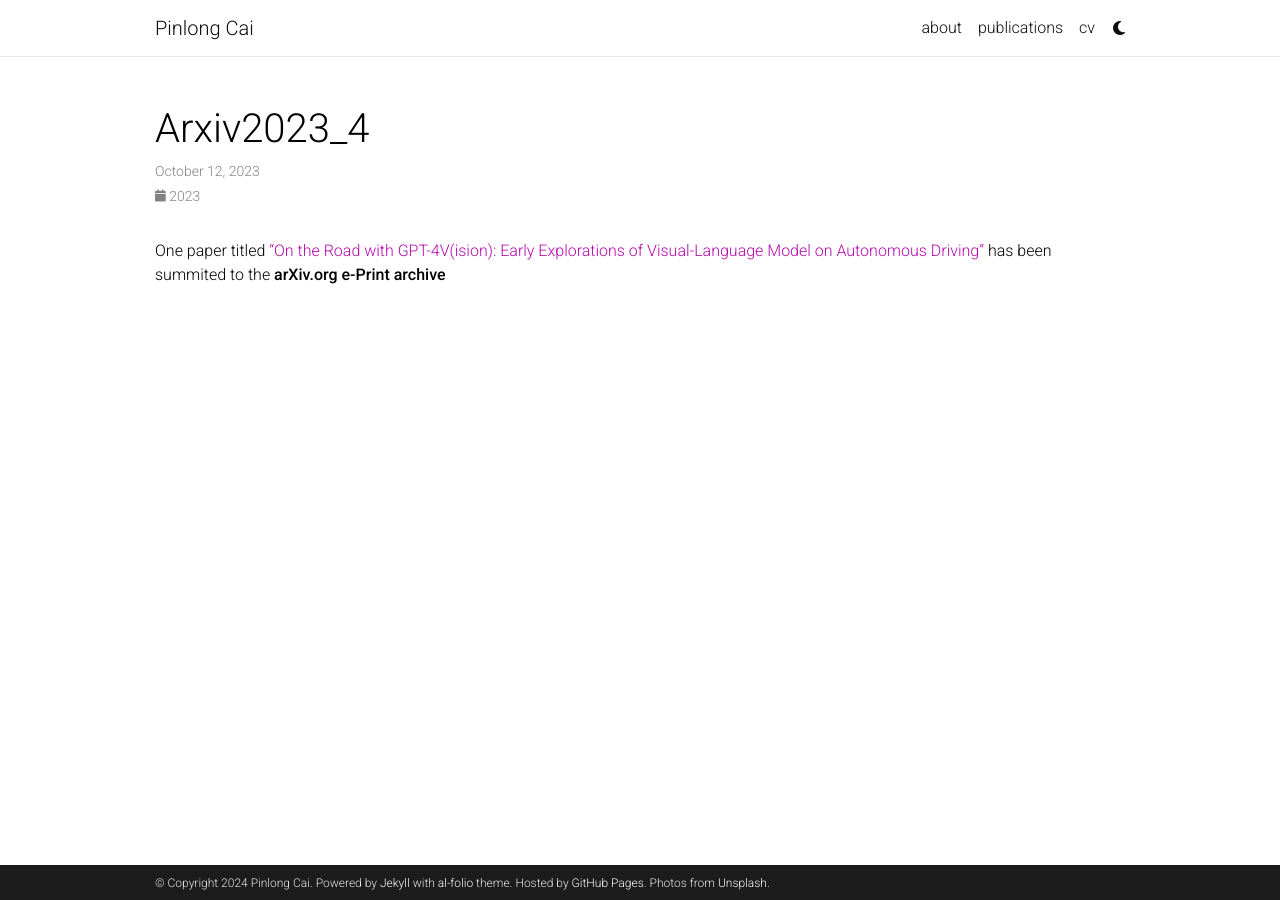
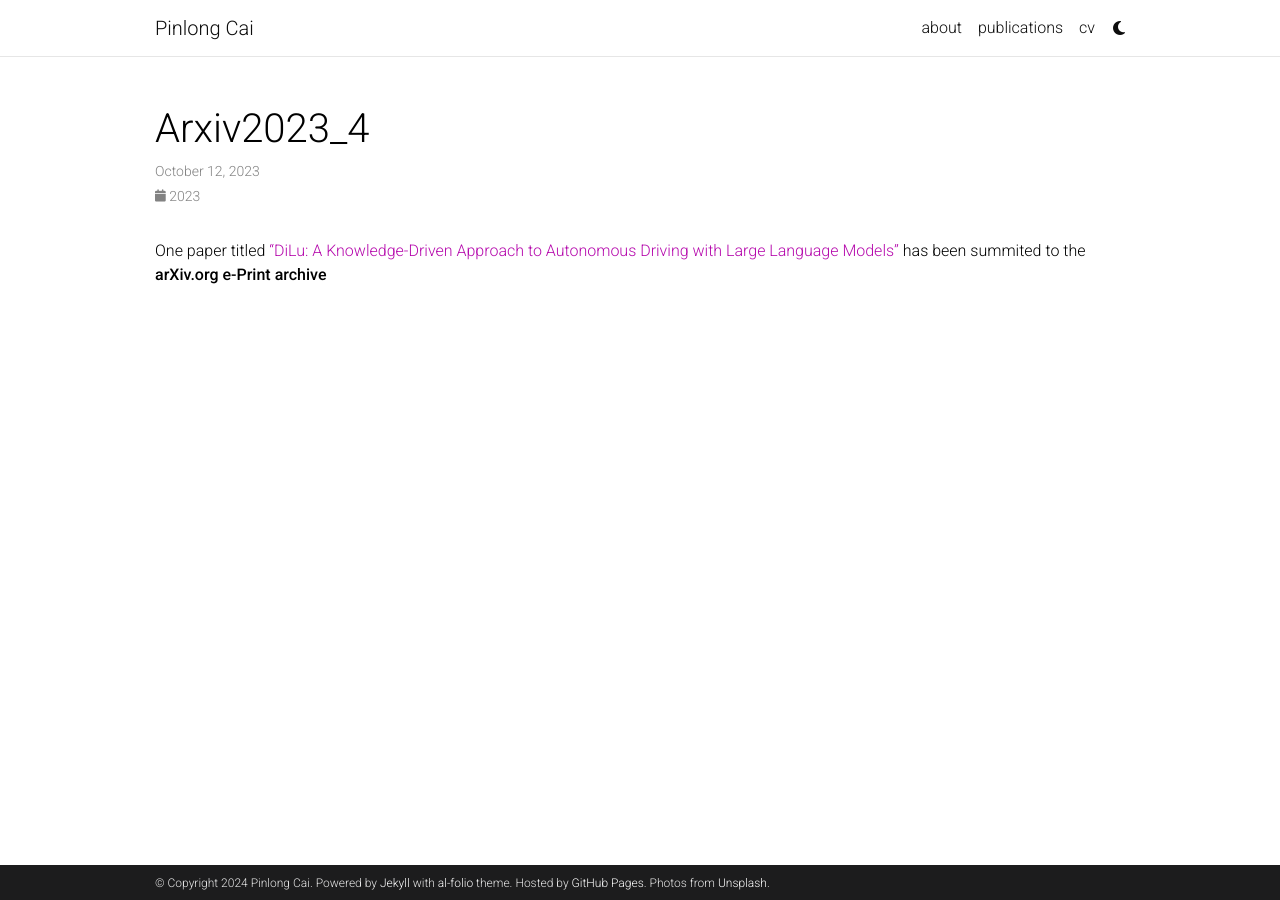
Before and after one commit to pinlong-cai/pinlong-cai.github.io, a Jekyll site: the page built from _news/arxiv2023_4.md, in a window 1280 px wide. Built offline with Jekyll 4.4.1, drawn with Linux system fonts in a browser that asks for light colours; comment, search, counter and statistics services are not loaded; a style sheet for code colours, icons or effects is not loaded.

Commit message:
Update arxiv2023_4.md

```diff
--- a/_news/arxiv2023_4.md
+++ b/_news/arxiv2023_4.md
@@ -6,4 +6,4 @@ related_posts: false
 ---
 
 
-One paper titled ["On the Road with GPT-4V(ision): Early Explorations of Visual-Language Model on Autonomous Driving"](https://arxiv.org/abs/2309.16292) has been summited to the **arXiv.org e-Print archive**
+One paper titled ["DiLu: A Knowledge-Driven Approach to Autonomous Driving with Large Language Models"](https://arxiv.org/abs/2309.16292) has been summited to the **arXiv.org e-Print archive**
```
